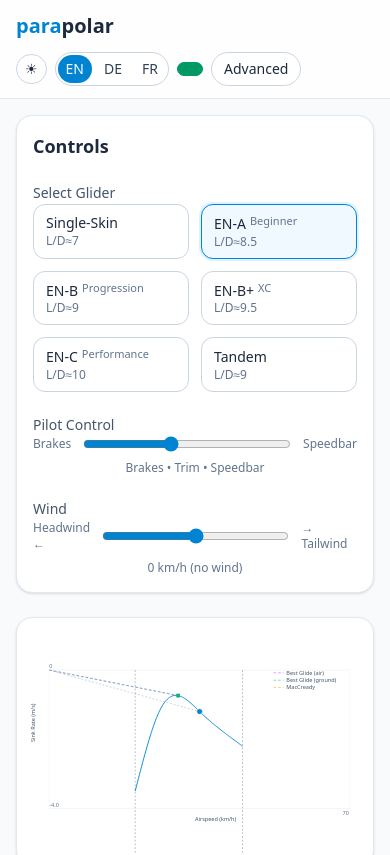
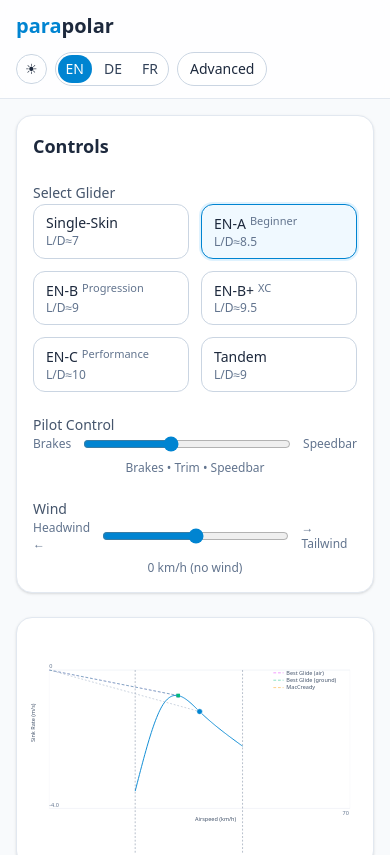
Before and after one commit to Roosted7/ParaPolar, a React (Vite) app: page / in a window 390 px wide. Shown: the top 855 px of the page. Built offline with nearby package versions, Linux system fonts and the light colour scheme.

Commit message:
Refactor ModeToggle component for improved responsiveness and user experience; implement segmented control for medium screens

```diff
--- a/src/index.jsx
+++ b/src/index.jsx
@@ -527,28 +527,40 @@ function LangSwitcher({ lang, setLang }) {
 function ModeToggle({ mode, setMode, t }) {
   return (
     <div className="flex items-center gap-2">
+      {/* Small screens: single toggle showing the other mode to switch to */}
+      <button
+        className="sm:hidden px-3 py-1.5 rounded-full text-sm border bg-white dark:bg-slate-800 border-slate-300 dark:border-slate-700"
+        onClick={() => setMode(mode === "simple" ? "advanced" : "simple")}
+        title={mode === "simple" ? t.mode_advanced : t.mode_simple}
+      >
+        {mode === "simple" ? t.mode_advanced : t.mode_simple}
+      </button>
+
+      {/* Medium and up: segmented control with clear active/inactive styles */}
+      <div className="hidden sm:flex items-center gap-2">
         <button
           onClick={() => setMode("simple")}
           className={`px-3 py-1.5 rounded-full text-sm border ${
             mode === "simple"
               ? "bg-emerald-600 text-white border-emerald-600"
-      : "bg-white dark:bg-slate-800 border-slate-300 dark:border-slate-700"
+              : "bg-white dark:bg-slate-800 border-slate-300 dark:border-slate-700 text-slate-700 dark:text-slate-100"
           }`}
           title={`${t.mode_simple}`}
         >
-    <span className={mode === "simple" ? "hidden sm:inline" : "inline"}>{t.mode_simple}</span>
+          {t.mode_simple}
         </button>
         <button
           onClick={() => setMode("advanced")}
           className={`px-3 py-1.5 rounded-full text-sm border ${
             mode === "advanced"
               ? "bg-emerald-600 text-white border-emerald-600"
-      : "bg-white dark:bg-slate-800 border-slate-300 dark:border-slate-700"
+              : "bg-white dark:bg-slate-800 border-slate-300 dark:border-slate-700 text-slate-700 dark:text-slate-100"
           }`}
           title={`${t.mode_advanced}`}
         >
-    <span className={mode === "advanced" ? "hidden sm:inline" : "inline"}>{t.mode_advanced}</span>
+          {t.mode_advanced}
         </button>
+      </div>
     </div>
   );
 }
```
Lines whose indentation alone changed are shown as unchanged.
